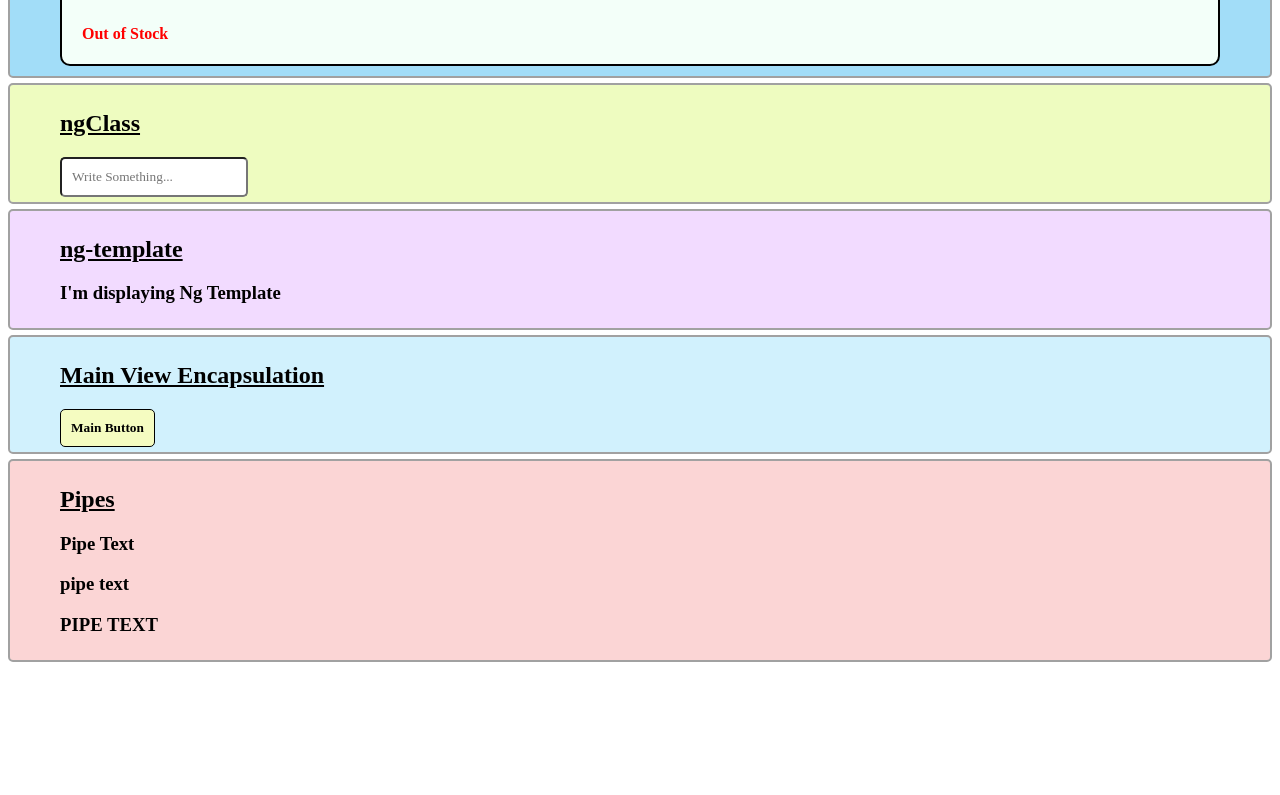
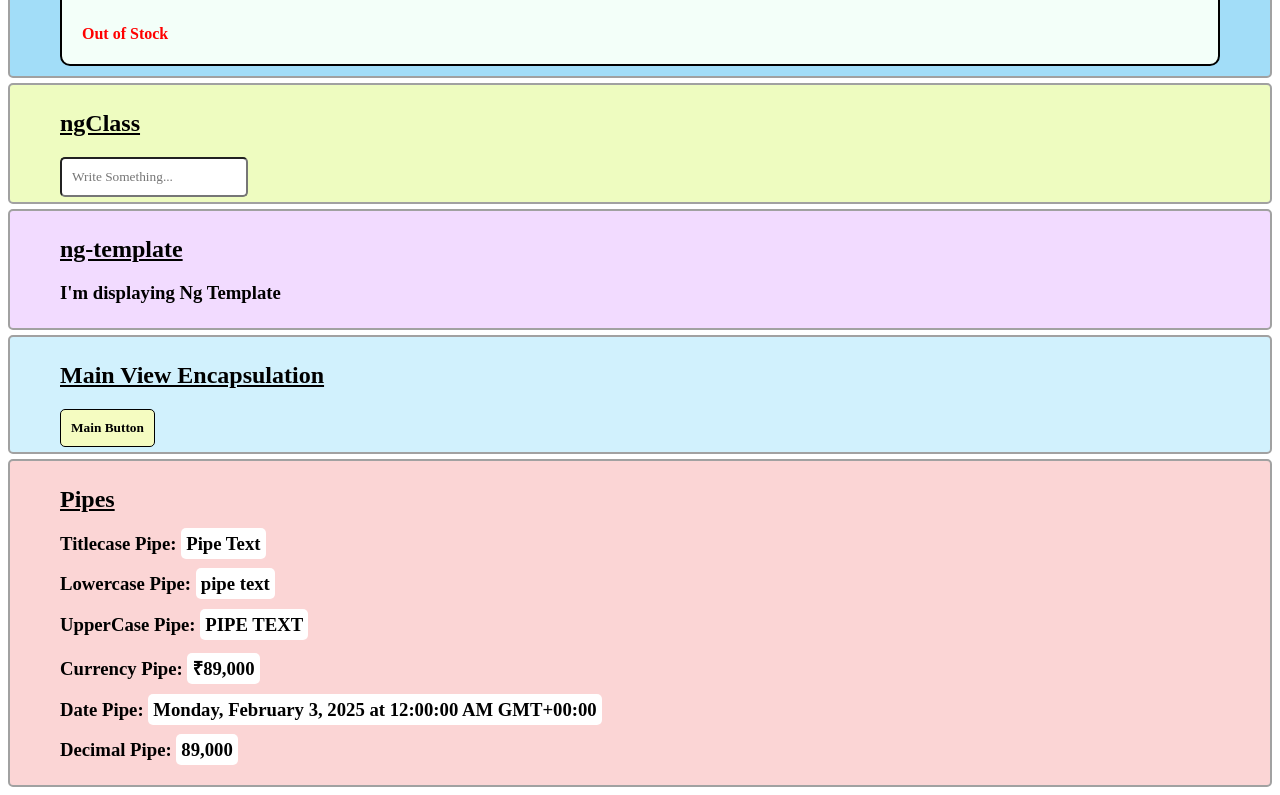
Before and after one commit to akashasahu07/Ang-Test1, an Angular app: page / in a window 1280 px wide. Shown: the part 2416-3211 px from the top of the page. Before the commit the page ends 3086 px from the top, so only its background shows below. Built offline with nearby package versions, Linux system fonts and the light colour scheme; a web font is replaced by a local one.

Commit message:
Update main

```diff
--- a/src/app/main/main.component.css
+++ b/src/app/main/main.component.css
@@ -159,3 +159,9 @@ h2 {
 .class11 {
     background-color: #fbd5d5;
 }
+
+.class11 span {
+    background-color: #fff;
+    padding: 5px;
+    border-radius: 5px;
+}
--- a/src/app/main/main.component.html
+++ b/src/app/main/main.component.html
@@ -105,7 +105,10 @@
 
 <div class="container class11">
     <h2>Pipes</h2>
-    <h3>{{ pipe_text | titlecase }}</h3>
-    <h3>{{ pipe_text | lowercase }}</h3>
-    <h3>{{ pipe_text | uppercase }}</h3>
+    <h3>Titlecase Pipe: <span>{{ pipe_text | titlecase }}</span></h3>
+    <h3>Lowercase Pipe: <span>{{ pipe_text | lowercase }}</span></h3>
+    <h3>UpperCase Pipe: <span>{{ pipe_text | uppercase }}</span></h3>
+    <h3>Currency Pipe: <span>{{ pipe_price | currency: 'INR': 'symbol': '1.0-0' }}</span></h3>
+    <h3>Date Pipe: <span>{{ pipe_date | date: 'full' }}</span></h3>
+    <h3>Decimal Pipe: <span>{{ pipe_price | number: '1.0-0' }}</span></h3>
 </div>
--- a/src/app/main/main.component.ts
+++ b/src/app/main/main.component.ts
@@ -115,5 +115,7 @@ export class MainComponent {
   status = false
 
   // Pipes
-  pipe_text:string = "PiPe TeXT"
+  pipe_text: string = "PiPe TeXT"
+  pipe_price: number = 89000
+  pipe_date = "2025-02-03"
 }
```
